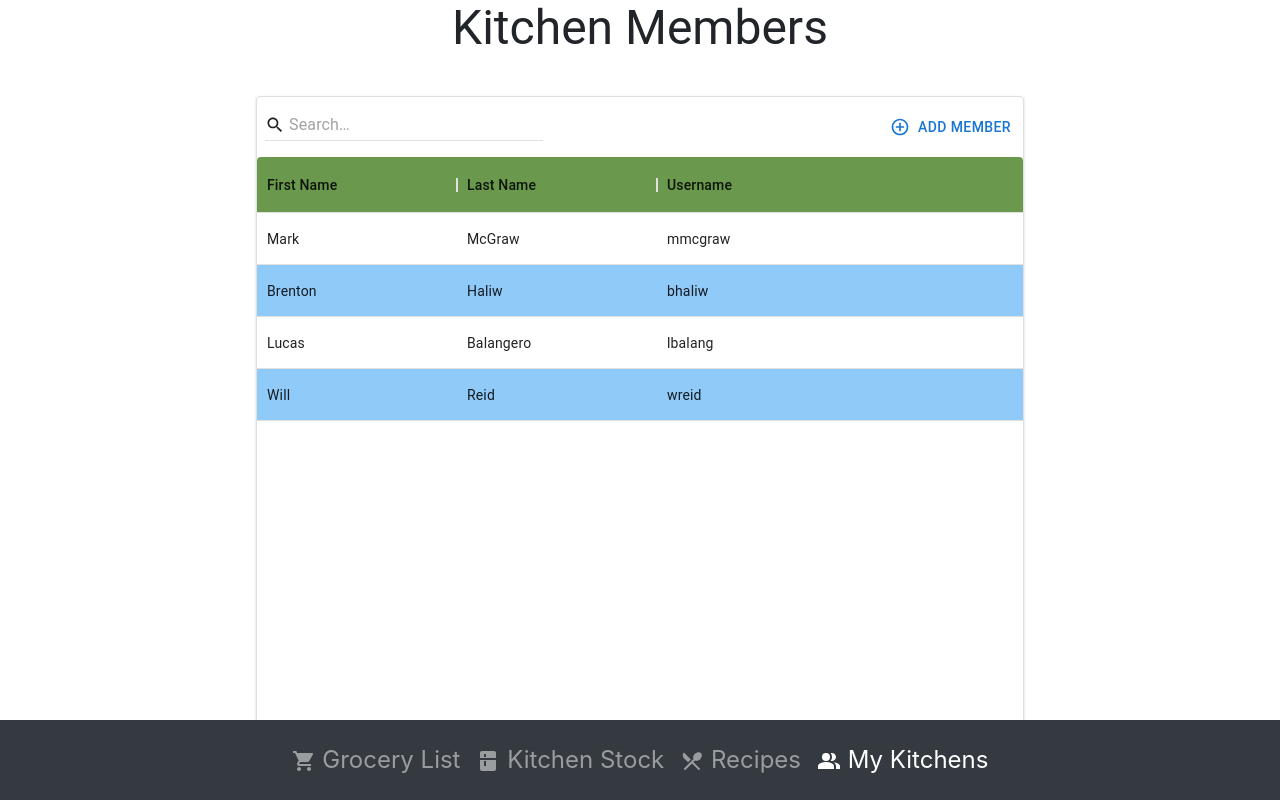
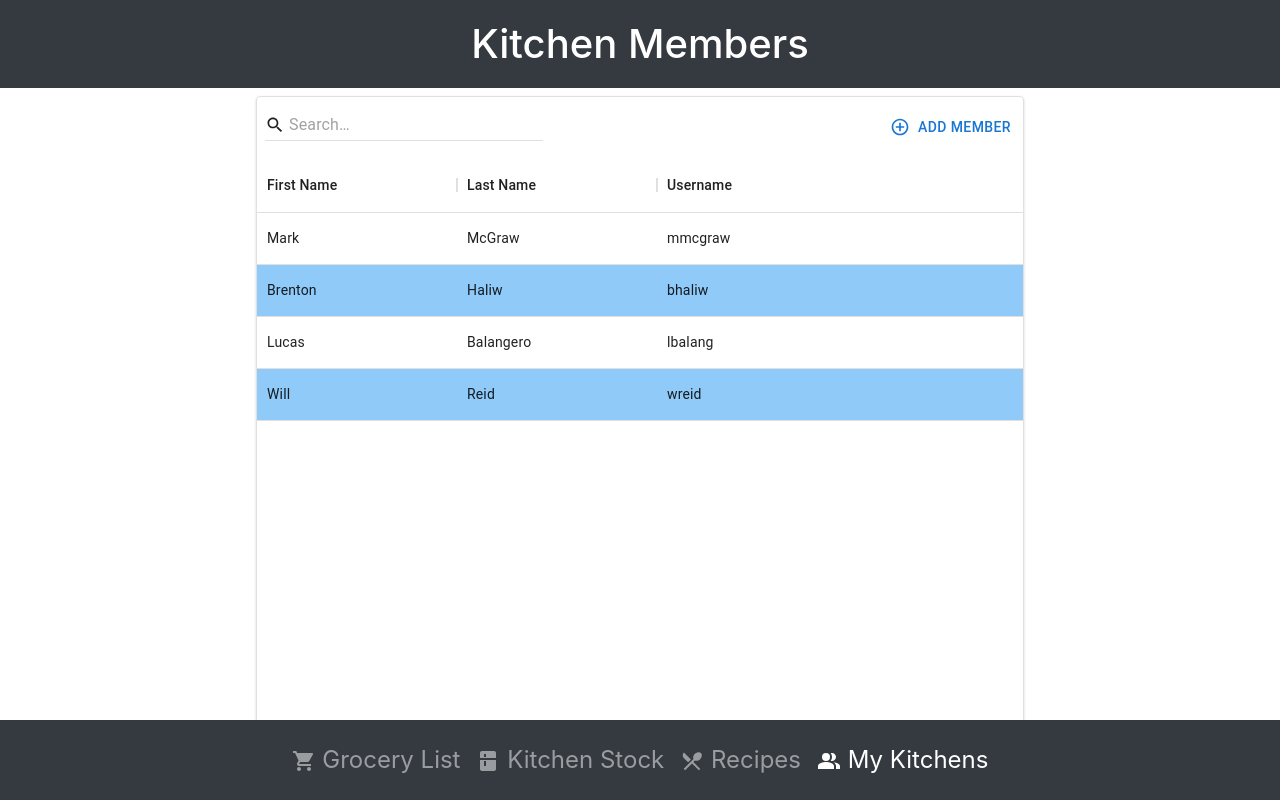
Before and after one commit to lucasoooooo/Kitchen-Kompanian, a React (Create React App) app in the folder kitch-komp/: page /myKitchens in a window 1280 px wide. Built offline with nearby package versions, Linux system fonts and the light colour scheme.

Commit message:
pushing updates

```diff
--- a/kitch-komp/src/components/MyKitchenComp/AddMember.jsx
+++ b/kitch-komp/src/components/MyKitchenComp/AddMember.jsx
@@ -40,16 +40,35 @@ import SaveIcon from '@mui/icons-material/Save'
 import { useEffect } from 'react'
 
 
-const AddMember = ({addMember, handleBack, id}) => {
+const AddMember = ({addMember, handleBack, id, currMember, setCurrMember}) => {
 
-    const [username, setUserName] = useState('');
+    const [username, setUserName] = useState(currMember.username);
     const [firstName, setFirstName] = useState('');
     const [lastName, setLastName] = useState('');
+    const [ID, setID] = useState(0);
+
+
+    useEffect(() => {
+        console.log(ID);
+    }, [ID])
 
     const handleSubmit = (e) => {
         e.preventDefault();
-        const member = {username, firstName, lastName, id};
-        addMember(member);
+        console.log(id);
+        console.log(currMember.id);
+
+        setID(currMember ? (3) : (id));
+        // currMember ? (setID(currMember.id)) : (setID(id));
+        console.log(ID);
+
+
+        const member = {username, firstName, lastName, ID};
+        currMember ? (
+            setCurrMember(member)
+        ) : (
+            addMember(member)
+        );
+        console.log(member);
         setUserName('');
         setFirstName('');
         setLastName('');
@@ -100,7 +119,18 @@ const AddMember = ({addMember, handleBack, id}) => {
             >
 
                 <Grid item>
+                    {currMember ? (
                   <Button
+                    variant='text'
+                    color='primary'
+                    style={{ border: 'none', outline: 'none' }}
+                    startIcon={<SaveIcon>Edit Recipe</SaveIcon>}
+                    onClick={handleSubmit}
+                  >
+                    Edit Member
+                  </Button>
+                    ) : (
+                        <Button
                     variant='text'
                     color='primary'
                     style={{ border: 'none', outline: 'none' }}
@@ -109,6 +139,7 @@ const AddMember = ({addMember, handleBack, id}) => {
                   >
                     Add Member
                   </Button>
+                    ) }
                 </Grid>
 
             </Grid>
@@ -122,6 +153,9 @@ const AddMember = ({addMember, handleBack, id}) => {
             alignItems='center'
           >
               <EditMember
+              firstName = {currMember.firstName}
+              lastName = {currMember.lastName}
+              username = {currMember.username}
               setUserName = {setUserName}
               setFirstName = {setFirstName}
               setLastName = {setLastName} />
@@ -162,9 +196,7 @@ function EditMember(props) {
             <Grid item>
               <TextField
                 label='First Name'
-                // value={firstName}
-                 //onChange={(e) => (handleFirstChange(e))}
-               // defaultValue={firstName}
+                 defaultValue={props.firstName}
                  onChange={(e) => props.setFirstName(e.target.value)}
               />
             </Grid>
@@ -172,7 +204,7 @@ function EditMember(props) {
             <Grid item>
               <TextField
                 label='Last Name'
-               // defaultValue={props.recipe.prepTime ? props.recipe.prepTime : ''}
+                defaultValue={props.lastName}
                 onChange={(e) => props.setLastName(e.target.value)}
               />
 
@@ -187,7 +219,7 @@ function EditMember(props) {
             <Grid item>
               <TextField
                 label='Username'
-                // defaultValue={props.recipe.cookTime ? props.recipe.cookTime : ''}
+                 defaultValue={props.username}
                  onChange={(e) => props.setUserName(e.target.value)}
               />
             </Grid>
--- a/kitch-komp/src/components/MyKitchenComp/Table.jsx
+++ b/kitch-komp/src/components/MyKitchenComp/Table.jsx
@@ -140,7 +140,7 @@ export default function QuickFilteringGrid (props) {
           width: 768,
 
           '& .super-app-theme--header': {
-            backgroundColor: '#6A994E'
+            backgroundColor: 'white'
           }
         }}
       >
@@ -164,7 +164,7 @@ export default function QuickFilteringGrid (props) {
                 return row
               }
             })
-            props.handleRecipeSelected(selectedRowData[0])
+            props.handleMemberSelected(selectedRowData[0])
           }}
         />
       </Paper>
--- a/kitch-komp/src/components/MyKitchens.jsx
+++ b/kitch-komp/src/components/MyKitchens.jsx
@@ -27,8 +27,8 @@ function MyKitchens() {
   ])
 
   const [add, setAdd] = useState(false);
-
   const [id, setID] = useState(5);
+  const [currMember, setCurrMember] = useState('');
 
   const handleDelete = (id) => {
     const newMembers = members.filter(member => member.id !== id);
@@ -36,6 +36,7 @@ function MyKitchens() {
   }
 
   const handleAdd = () => {
+    setCurrMember('');
     setAdd(true);
   }
 
@@ -48,10 +49,32 @@ function MyKitchens() {
     setMembers(members.concat(member));
   }
 
+  const handleEdit = (member) => {
+    setCurrMember(member);
+    setAdd(true);
+  }
+
   if(add) {
-    return <AddMember addMember={addMember} handleBack={handleBack}  id={id}/>
+    return <AddMember addMember={addMember} handleBack={handleBack}  id={id} currMember={currMember}
+    setCurrMember={setCurrMember}/>
   } else {
     return (
+<>
+      <div style={{ textAlign: 'center' }}>
+        <h1
+          textalign='center'
+          style={{
+            color: 'white',
+            background: '#343a40',
+            paddingTop: '20px',
+            paddingBottom: '20px'
+          }}
+        >
+          Kitchen Members
+        </h1>
+        <span className='horizontal-line' />
+      </div>
+
           <Grid
           container
           direction='column'
@@ -60,20 +83,18 @@ function MyKitchens() {
           alignItems='center'
           spacing={5}
           >
-            <Grid item>
-              <Typography compontent='center' variant='h3'>
-                 Kitchen Members
-              </Typography>
-             </Grid>
+
 
              <Grid item>
              <TableComponent
               members={members}
               handleAddButtonClicked={handleAdd}
+              handleMemberSelected={handleEdit}
             />
              </Grid>
 
           </Grid>
+          </>
     )
   }
 
--- a/kitch-komp/src/index.css
+++ b/kitch-komp/src/index.css
@@ -47,14 +47,6 @@ a:hover {
   outline: none !important;
 }
 
-
-.kitchen-member-header{
-  margin:0;
-  display: grid;
-  grid-template: auto auto / repeat(2,1fr);
-  background-color: #355E3B;
-}
-
 .add-sign{
   cursor: pointer;
   justify-self: end;
```
